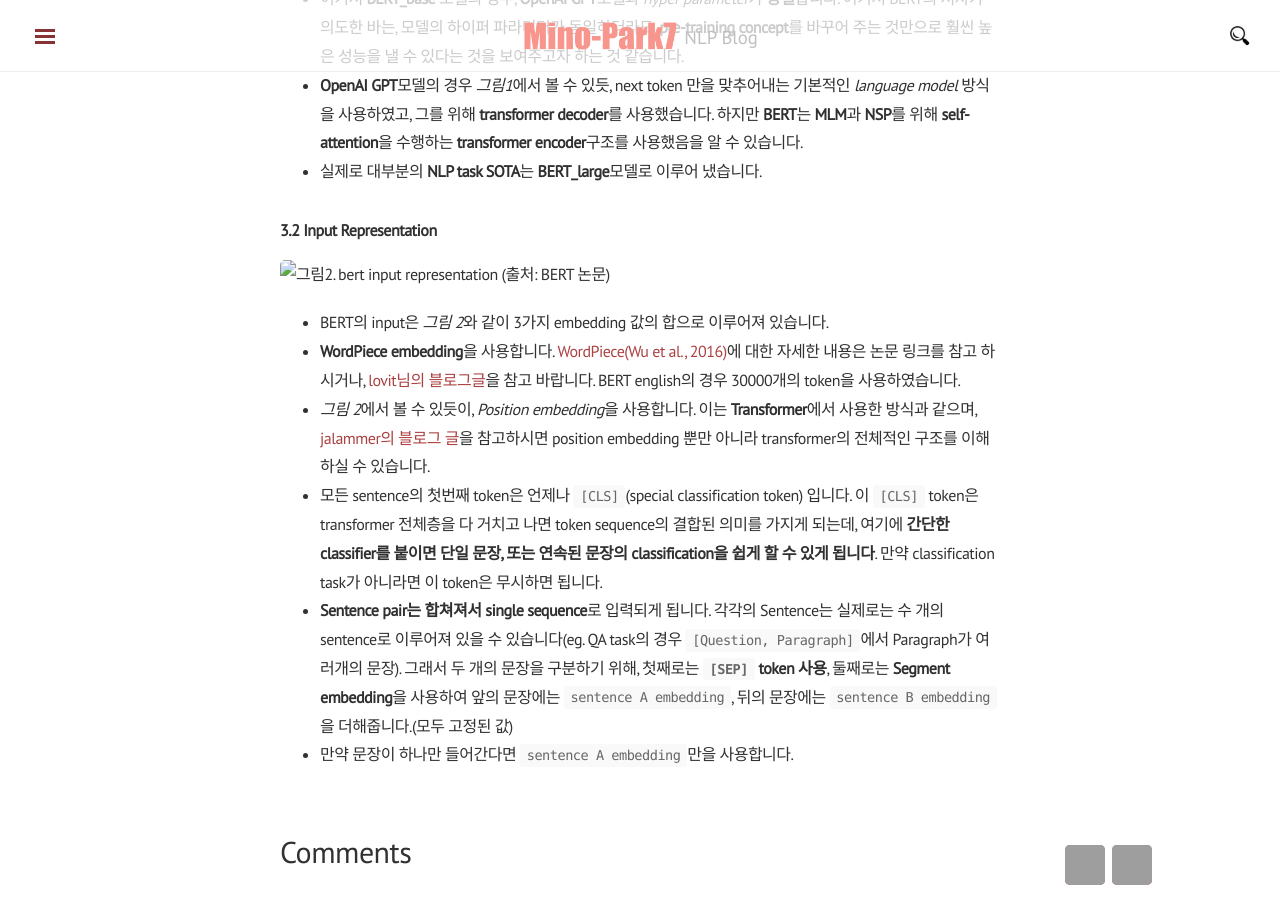
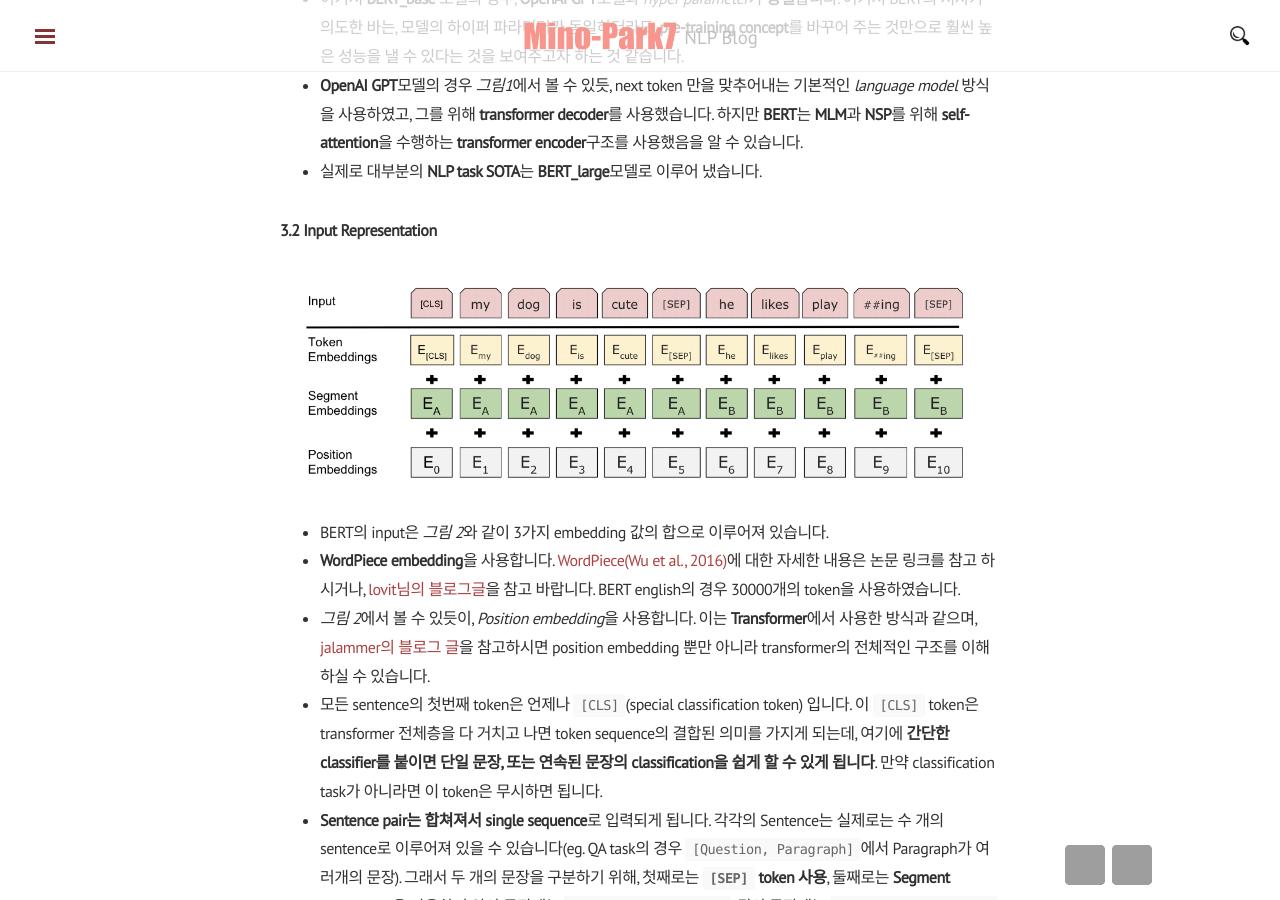
Before and after one commit to mino-park7/mino-park7.github.io, a Jekyll site: the page built from _posts/NLP/2018-12-12-bert-논문정리.markdown, in a window 1280 px wide and 900 px high, scrolled down 2802 px. Built offline with Jekyll 4.4.1, drawn with Linux system fonts in a browser that asks for light colours; nearby versions of some CDN libraries; comment, search, counter and statistics services are not loaded; grey boxes are pictures that could not be loaded.

Commit message:
bert 그림수정

```diff
--- a/_posts/NLP/2018-12-12-bert-논문정리.markdown
+++ b/_posts/NLP/2018-12-12-bert-논문정리.markdown
@@ -60,7 +60,7 @@ tag: [NLP, 논문정, bert, transformer]
 
 ### 3.2 Input Representation
 
-![그림2. bert input representation (출처: BERT 논문)](images/2019/02/bert-input-representation.png)
+![그림2. bert input representation (출처: BERT 논문)](https://mino-park7.github.io/images/2019/02/bert-input-representation.png)
 
 - BERT의 input은 *그림 2*와 같이 3가지 embedding 값의 합으로 이루어져 있습니다.
 - **WordPiece embedding**을 사용합니다. [WordPiece(Wu et al., 2016)](https://arxiv.org/abs/1609.08144)에 대한 자세한 내용은 논문 링크를 참고 하시거나, [lovit님의 블로그글](https://lovit.github.io/nlp/2018/04/02/wpm/)을 참고 바랍니다. BERT english의 경우 30000개의 token을 사용하였습니다.
```
